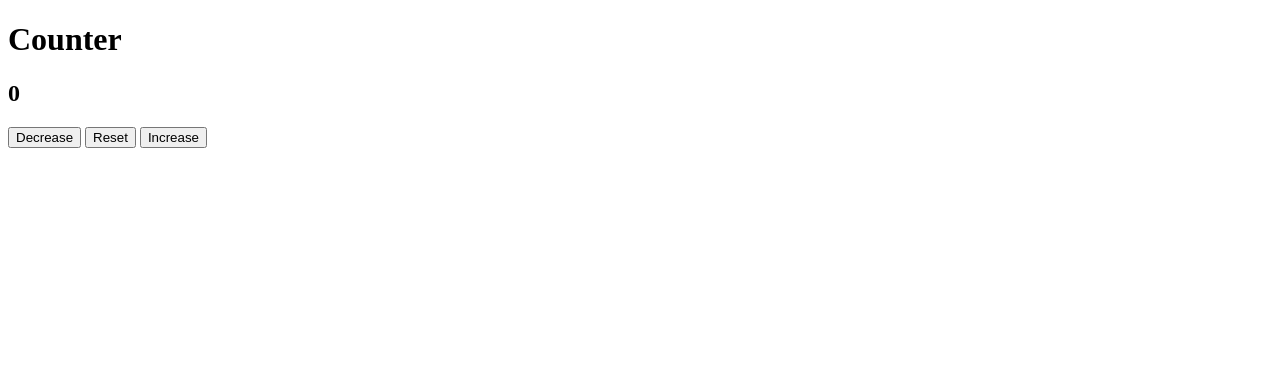
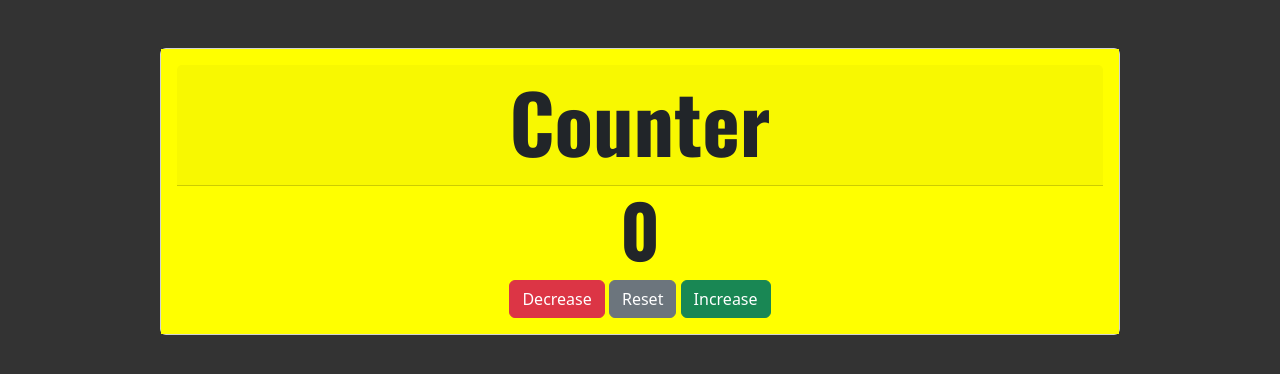
Before and after one commit to imAmeeksharma04/Counter, a plain HTML site: page index.html in a window 1280 px wide. Drawn offline with nearby package versions, Linux system fonts and the light colour scheme.

Commit message:
added css and other styles

```diff
--- a/index.html
+++ b/index.html
@@ -4,20 +4,33 @@
 <head>
     <meta charset="UTF-8">
     <meta name="viewport" content="width=device-width, initial-scale=1.0">
+    <link href="https://cdn.jsdelivr.net/npm/bootstrap@5.3.3/dist/css/bootstrap.min.css" rel="stylesheet"
+        integrity="sha384-QWTKZyjpPEjISv5WaRU9OFeRpok6YctnYmDr5pNlyT2bRjXh0JMhjY6hW+ALEwIH" crossorigin="anonymous">
+    <link rel="stylesheet" href="style.css">
+    <link rel="preconnect" href="https://fonts.googleapis.com">
+    <link rel="preconnect" href="https://fonts.gstatic.com" crossorigin>
+    <link href="https://fonts.googleapis.com/css2?family=Oswald:wght@200..700&display=swap" rel="stylesheet">
     <title>Document</title>
 </head>
 
-<body>
-    <h1>
-        Counter
-    </h1>
-    <h2>
-        0
-    </h2>
-    <button class="btn dec">Decrease</button>
-    <button class="btn reset">Reset</button>
-    <button class="btn inc">Increase</button>
-
+<body class="bg">
+    <div class="col d-flex justify-content-center   ">
+        <div class="card w-75 mt-5">
+            <div class="card-body text-center" style="background-color: #ffff00;">
+                <div class="card-header">
+                    <h1 class="display-1 font">
+                        Counter
+                    </h1>
+                </div>
+                <h2 class="display-2 font">
+                    0
+                </h2>
+                <button class="btn dec btn-danger">Decrease</button>
+                <button class="btn reset btn-secondary">Reset</button>
+                <button class="btn inc btn-success">Increase</button>
+            </div>
+        </div>
+    </div>
     <script src="index.js"></script>
 </body>
 
--- a/style.css
+++ b/style.css
@@ -0,0 +1,10 @@
+body {
+    background-color: #333333;
+}
+
+.font {
+    font-family: "Oswald", sans-serif;
+    font-optical-sizing: auto;
+    font-weight: 700;
+    font-style: normal;
+}
```
